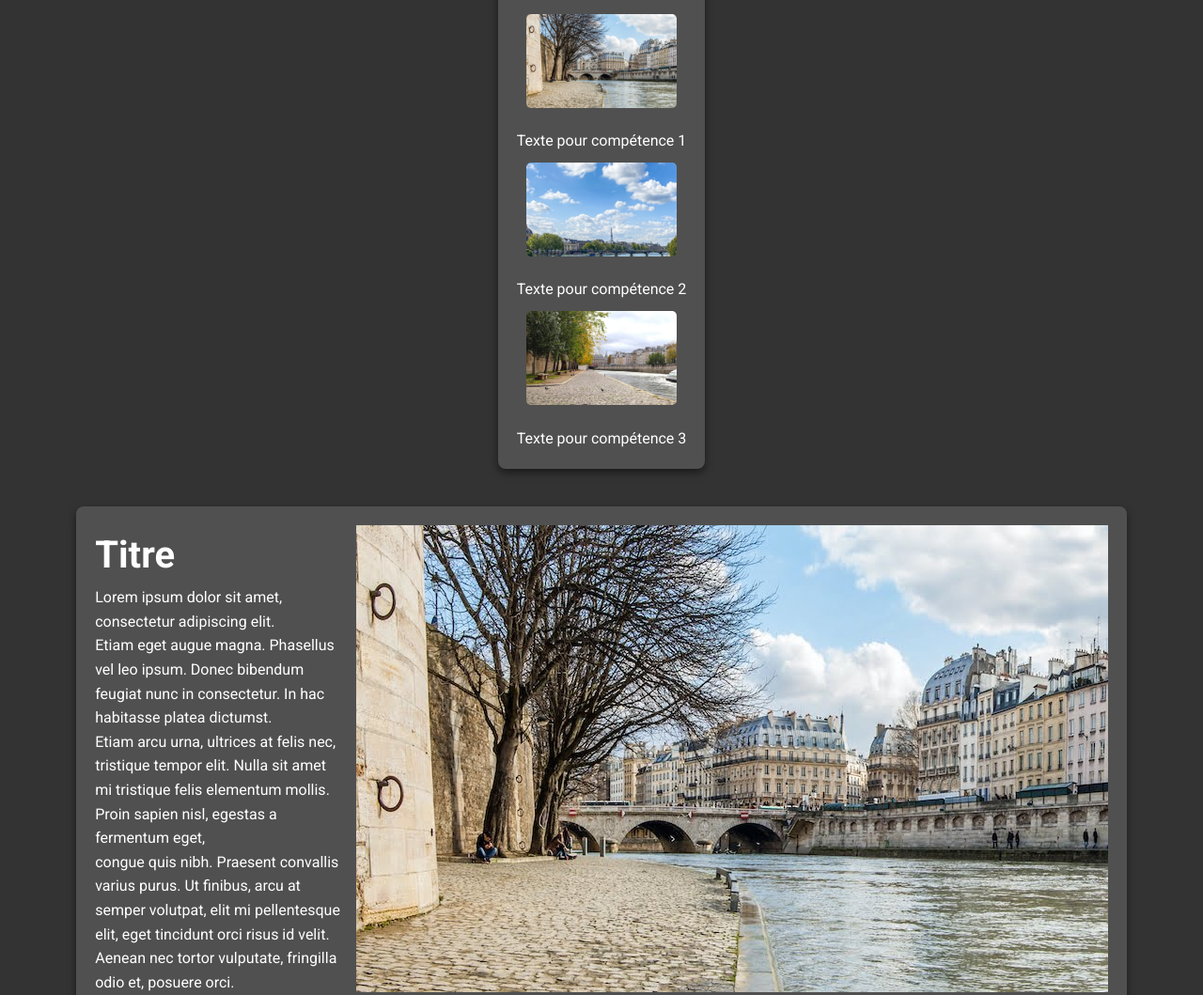
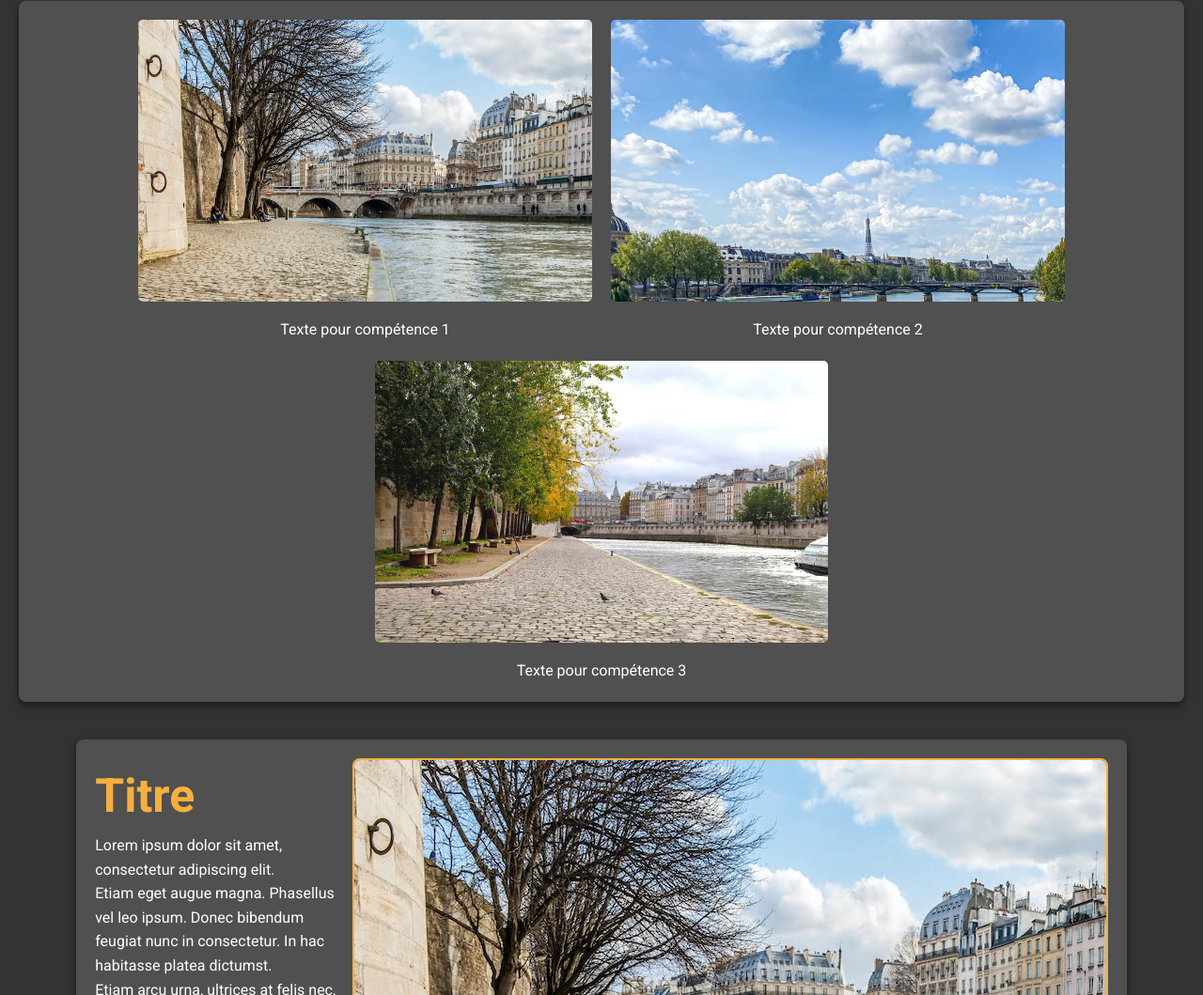
Before and after one commit to TAYOKEN/unseco_projet, a plain HTML site: page index.html in a window 1280 px wide. Shown: the part 1480-2539 px from the top of the page at 94% size. Drawn offline with Linux system fonts and the light colour scheme.

Commit message:
Update style.css

```diff
--- a/style.css
+++ b/style.css
@@ -140,7 +140,7 @@ nav ul li:hover .sous-menu {
 }
 
 .image-container img {
-  height: 100px; /* Fixe la hauteur des images */
+  height: 10px; /* Fixe la hauteur des images */
   width: auto; /* Largeur ajustée automatiquement */
   transition: transform 0.3s ease, opacity 0.3s ease; /* Animations */
   border-radius: 10px; /* Coins arrondis */
@@ -223,7 +223,12 @@ nav ul li:hover .sous-menu {
 }
 
 .description-container h1 {
-  font-size: 40px;
+  font-size: 50px;
+  color:#f7af3e
+}
+.description-container img {
+  border: 2px solid #f7af3e;
+  border-radius: 8px
 }
 
 video {
@@ -247,19 +252,31 @@ footer {
 .competence-container {
   background-color: #505050;
   padding: 20px;
+  border:10px #ea5c0d ;
   border-radius: 8px;
   box-shadow: 0 4px 8px rgba(0, 0, 0, 0.5);
-  display: inline-block;
-  text-align: center;
+  display: flex;
+  gap: 20px;
+  justify-content: center;
+  flex-wrap: wrap;
+  text-align: center; /* Centrer le contenu dans chaque bloc */
+}
+
+.competence-container .competence {
+  border:10px #ea5c0d ;
+
+  display: inline-block; /* Chaque bloc est indépendant */
+  text-align: center; /* Centrer le texte dans chaque bloc */
 }
 
 .competence-container img {
-  height: 100px;
+  border:10px #ea5c0d ;
+  height: 300px;
   width: auto;
   border-radius: 5px;
-  margin-bottom: 15px;
-  margin-top: 10px;
+  margin-bottom: 10px;
 }
+
 
 section {
   margin-bottom: 40px;
```
